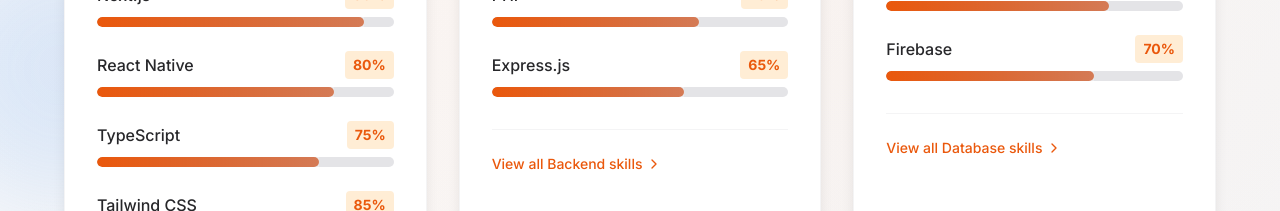
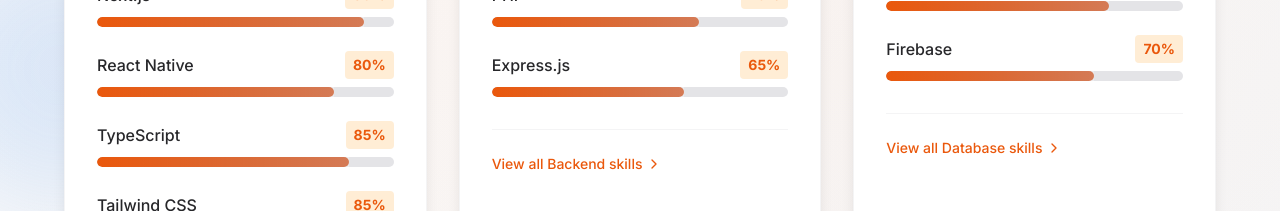
Before and after one commit to Moazzam9/Moazzam-Portfolio, a React (Vite) app: page / in a window 1280 px wide. Shown: the part 2900-3111 px from the top of the page. Built offline with nearby package versions, Linux system fonts and the light colour scheme.

Commit message:
skill percentage fixed

```diff
--- a/src/components/Skills.tsx
+++ b/src/components/Skills.tsx
@@ -17,7 +17,7 @@
       { name: 'React.js', level: 90 },
       { name: 'Next.js', level: 90 },
       { name: 'React Native', level: 80 },
-      { name: 'TypeScript', level: 75 },
+      { name: 'TypeScript', level: 85 },
       { name: 'Tailwind CSS', level: 85 },
     ]
   },
```
